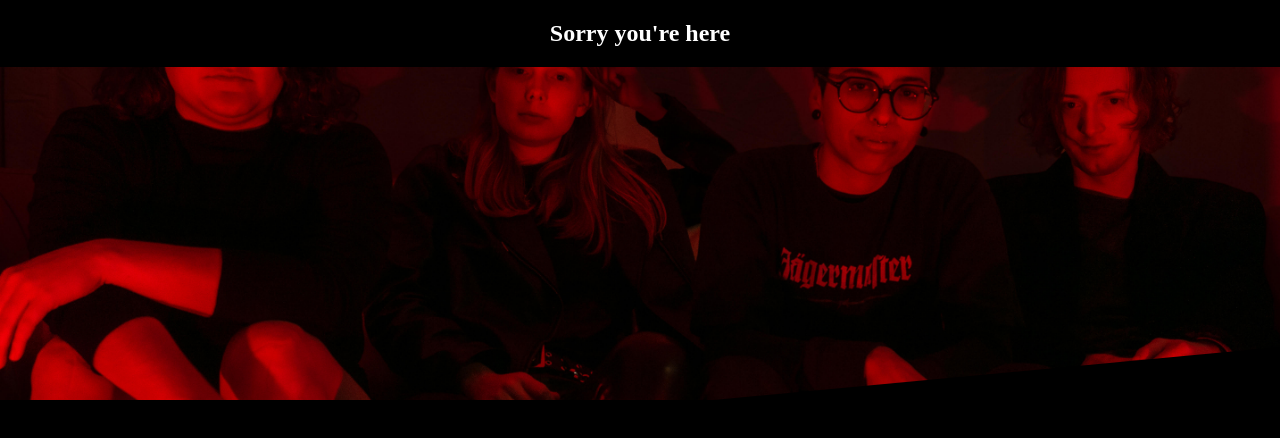
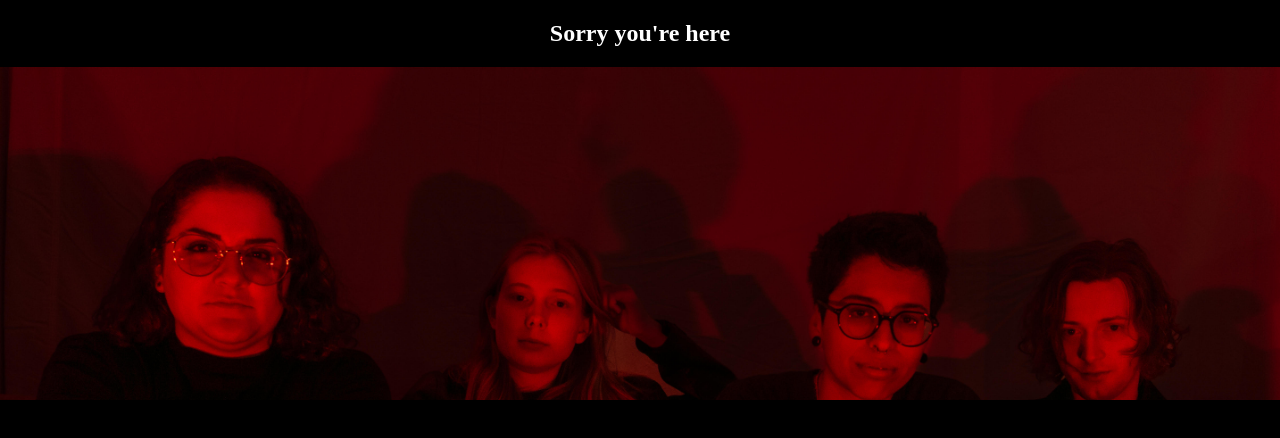
Before and after one commit to ahilton2/SStore, a plain HTML site: page index.html in a window 1280 px wide. Drawn offline with Linux system fonts and the light colour scheme; files whose address does not match are found by name.

Commit message:
Update SStore.css

```diff
--- a/SStore.css
+++ b/SStore.css
@@ -21,7 +21,7 @@ h2 {
 
 img {
     width: 100%;
-    height: 100%;
+    height: auto; /* Adjusted to maintain aspect ratio */
     object-fit: cover;
     position: absolute;
     clip-path: polygon(0 0, 100% 0, 100% 70%, 0 100%);
```
